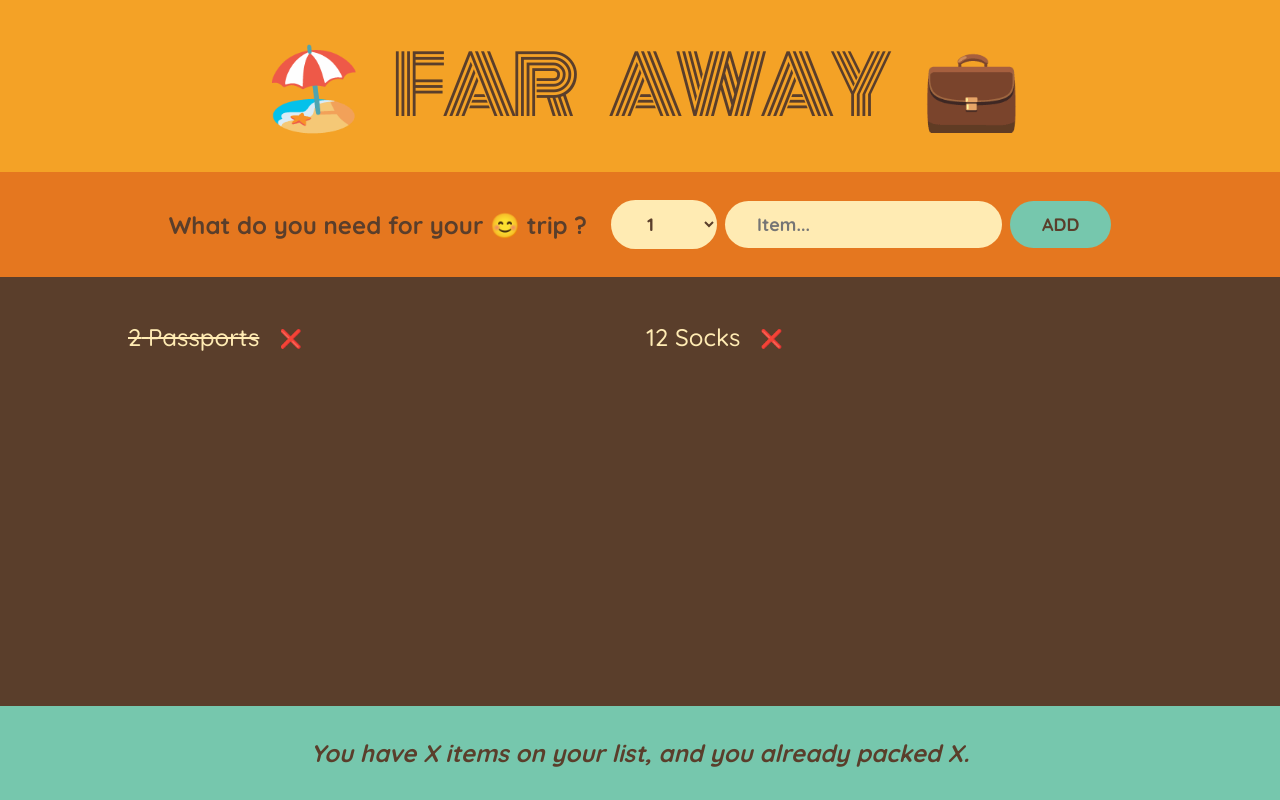
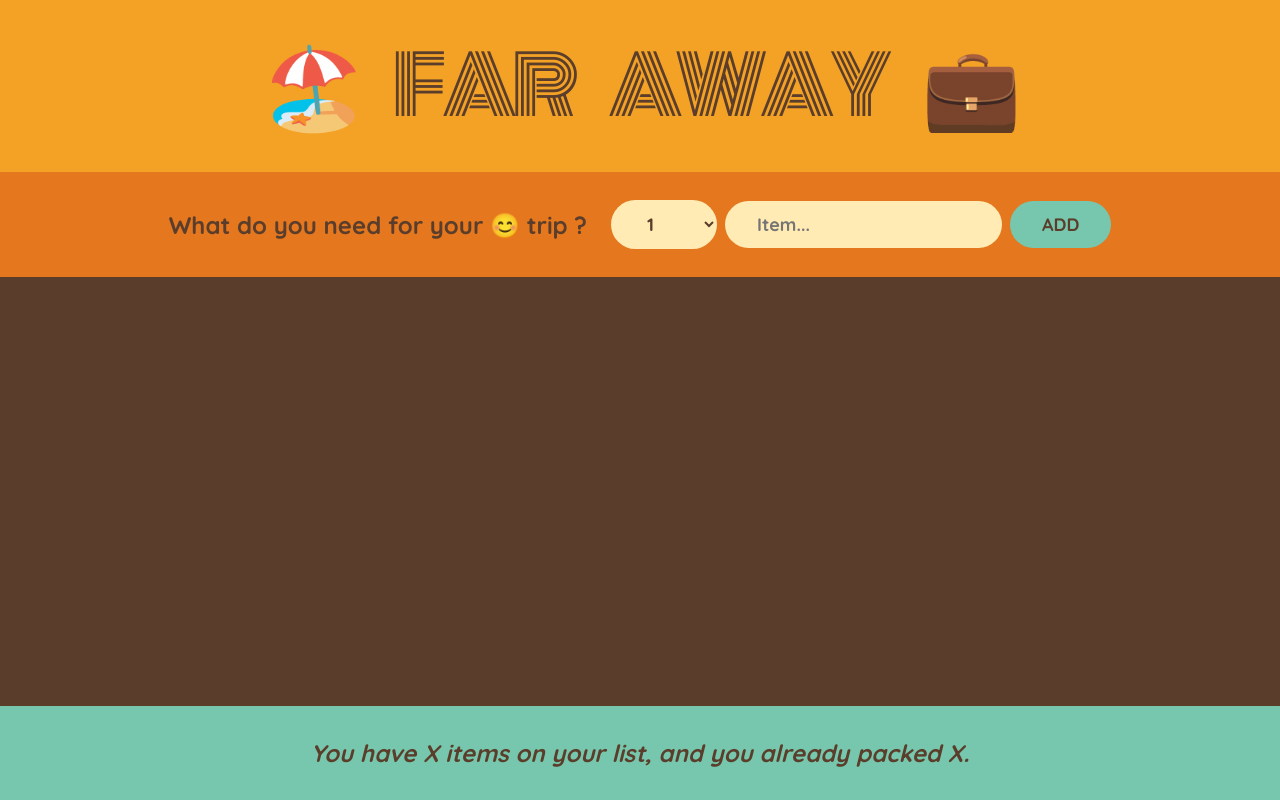
Before and after one commit to Gauravjoshi321/Travel-list, a React (Create React App) app: page / in a window 1280 px wide. Built offline with nearby package versions, Linux system fonts and the light colour scheme.

Commit message:
state uplift

```diff
--- a/src/App.js
+++ b/src/App.js
@@ -1,15 +1,21 @@
 import { useState } from 'react';
 
-const initialItems = [
-  { id: 1, description: "Passports", quantity: 2, packed: true },
-  { id: 2, description: "Socks", quantity: 12, packed: false },
-];
+// const initialItems = [
+//   { id: 1, description: "Passports", quantity: 2, packed: true },
+//   { id: 2, description: "Socks", quantity: 12, packed: false },
+// ];
 
 export default function App() {
+  let [items, setItems] = useState([]);
+
+  function handleItems(item) {
+    setItems(items => [...items, item])
+  }
+
   return <div className="app">
     <Logo />
-    <Form />
-    <PackingList />
+    <Form onAddItem={handleItems} />
+    <PackingList items={items} />
     <Stats />
   </div>
 }
@@ -18,9 +24,11 @@ function Logo() {
   return <h1>🏖️ Far Away 💼</h1>
 }
 
-function Form() {
+function Form({ onAddItem }) {
   let [quantity, setQuantity] = useState(1);
   let [description, setDescription] = useState("");
+
+
 
   function handleSubmit(e) {
     e.preventDefault();
@@ -33,6 +41,8 @@ function Form() {
       packed: false,
       id: Date.now()
     };
+
+    onAddItem(newItem);
 
     setQuantity(1)
     setDescription("");
@@ -65,10 +75,10 @@ function Form() {
   )
 }
 
-function PackingList() {
+function PackingList({ items }) {
   return <div className="list">
     <ul>
-      {initialItems.map((item) => (<Item item={item} key={item.id} />))}
+      {items.map((item) => (<Item item={item} key={item.id} />))}
     </ul>
   </div>
 }
```
